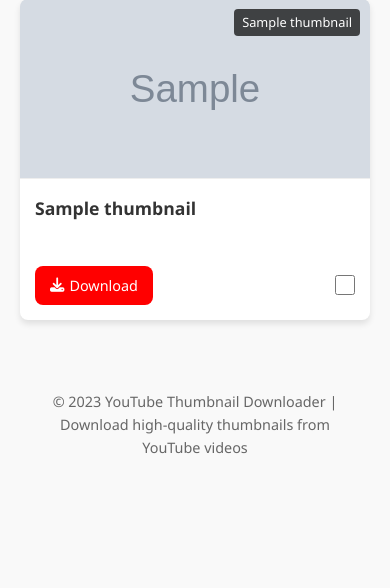
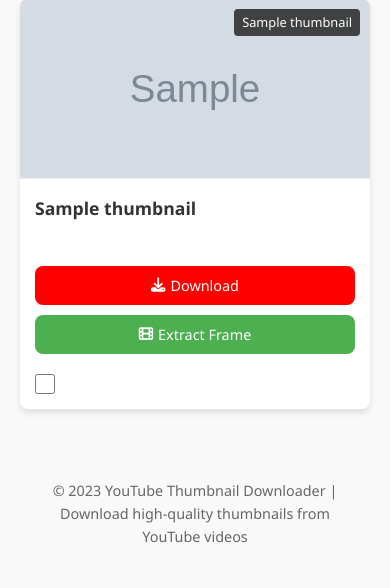
Before and after one commit to sherrygamerz/ThumbGrabber, a Flask app: template templates/index.html in a window 390 px wide. Shown: the part 562-1150 px from the top of the page. Before the commit the page ends 1016 px from the top, so only its background shows below. Run offline with Flask 3, Linux system fonts and the light colour scheme; the template is opened without the code that fills it: most values are stand-ins (such as "Sample title", 1, 10 or a date in 2020); grey boxes marked "Sample" are stand-in pictures; some libraries are stand-ins or nearby versions.

Commit message:
Update index.html

```diff
--- a/templates/index.html
+++ b/templates/index.html
@@ -192,8 +192,10 @@
 
         .thumbnail-actions {
             display: flex;
+            flex-wrap: wrap;
             justify-content: space-between;
             align-items: center;
+            gap: 10px;
         }
 
         .download-btn {
@@ -209,10 +211,21 @@
             display: inline-flex;
             align-items: center;
             gap: 5px;
+            flex: 1;
+            justify-content: center;
+            min-width: 120px;
         }
 
         .download-btn:hover {
             background-color: #cc0000;
+        }
+
+        .extract-btn {
+            background-color: #4CAF50;
+        }
+
+        .extract-btn:hover {
+            background-color: #3e8e41;
         }
 
         .select-thumbnail {
@@ -303,6 +316,22 @@
             font-size: 0.8rem;
             z-index: 10;
         }
+
+        /* Responsive adjustments for mobile */
+        @media (max-width: 480px) {
+            .thumbnail-actions {
+                flex-direction: column;
+            }
+
+            .download-btn {
+                width: 100%;
+            }
+
+            .select-thumbnail {
+                align-self: flex-start;
+                margin-top: 10px;
+            }
+        }
     </style>
 </head>
 <body>
@@ -352,9 +381,17 @@
                                         <div class="thumbnail-info">
                                             <h3 class="thumbnail-title">{{ thumbnail.title }}</h3>
                                             <div class="thumbnail-actions">
+                                                <!-- Standard Download Button -->
                                                 <a href="/download/{{ thumbnail.id }}/{{ thumbnail.quality }}" class="download-btn">
                                                     <i class="fas fa-download"></i> Download
                                                 </a>
+
+                                                <!-- NEW EXTRACT FRAME BUTTON -->
+                                                <a href="/extract-frame/{{ thumbnail.id }}" class="download-btn extract-btn">
+                                                    <i class="fas fa-film"></i> Extract Frame
+                                                </a>
+
+                                                <!-- Checkbox for batch download -->
                                                 <input
                                                     type="checkbox"
                                                     name="video_ids[]"
```
